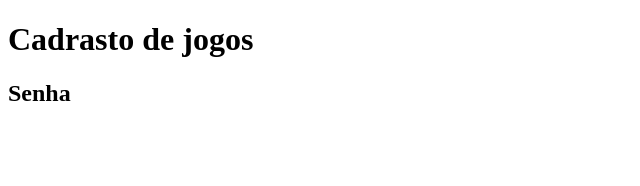
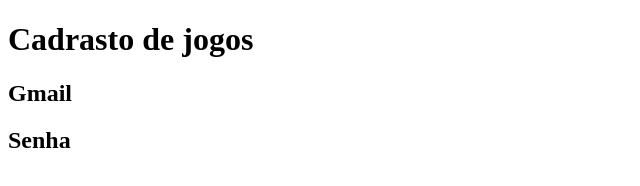
Before and after one commit to gurixx/git-curso, a plain HTML site: page index.html in a window 1280 px wide. Shown: the whole page, without its empty margins (0-640 px from the left). Drawn offline with Linux system fonts and the light colour scheme.

Commit message:
testando curs

```diff
--- a/index.html
+++ b/index.html
@@ -8,6 +8,7 @@
 </head>
 <body>
     <h1>Cadrasto de jogos</h1>
+    <h2>Gmail</h2>
     <h2>Senha</h2>
     <script src="app.js"></script>
 </body>
```
